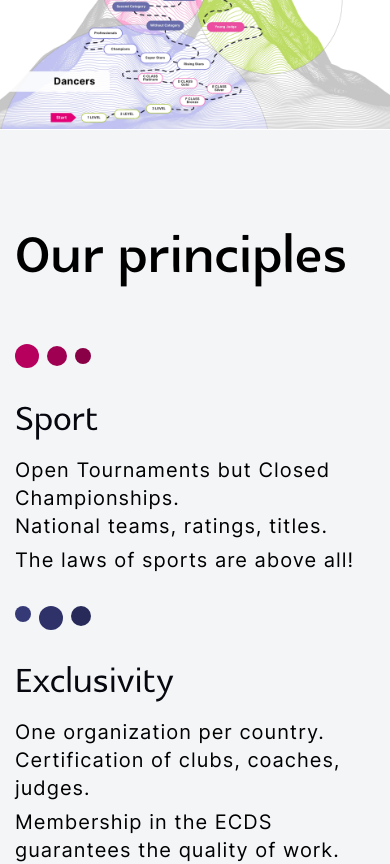
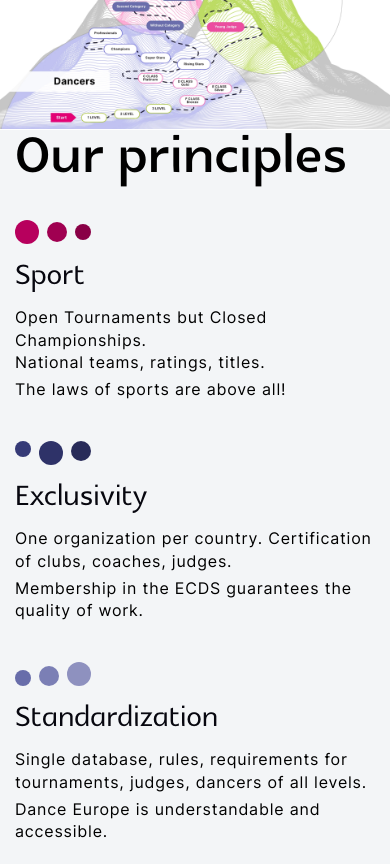
Before and after one commit to Guntyk/euro-dance-confederation-landing, a React (Create React App) app: page / in a window 390 px wide. Shown: the part 860-1724 px from the top of the page. Built offline with nearby package versions, Linux system fonts and the light colour scheme.

Commit message:
Principles Full 768px Adaptation

```diff
--- a/src/components/Principles/Principles.css
+++ b/src/components/Principles/Principles.css
@@ -1,7 +1,3 @@
-.principles {
-  padding: 6.25em 0;
-}
-
 .principles-list {
   margin-top: 1.5em;
   display: flex;
@@ -172,7 +168,23 @@
     margin: 0 !important;
     width: unset;
   }
-  .principles-mark:first-child {
+}
+
+@media (max-width: 768px) {
+  .principles-list {
+    margin-top: 0;
+    gap: 0.5em;
+  }
+  .principles-mark {
     padding-top: 2em;
   }
+  .principles-mark .title {
+    font-size: 2.5em;
+  }
+  .principles-mark p {
+    font-size: 1em;
+  }
+  .principles-mark .decor-wrapper {
+    margin-bottom: 1em;
+  }
 }
--- a/src/components/Principles/Principles.jsx
+++ b/src/components/Principles/Principles.jsx
@@ -2,7 +2,7 @@ import "./Principles.css";
 
 export default function Principles() {
   return (
-    <section className="principles">
+    <section className="section principles">
       <div className="container">
         <h3 className="sec-title">Our principles</h3>
         <ul className="principles-list">
```
